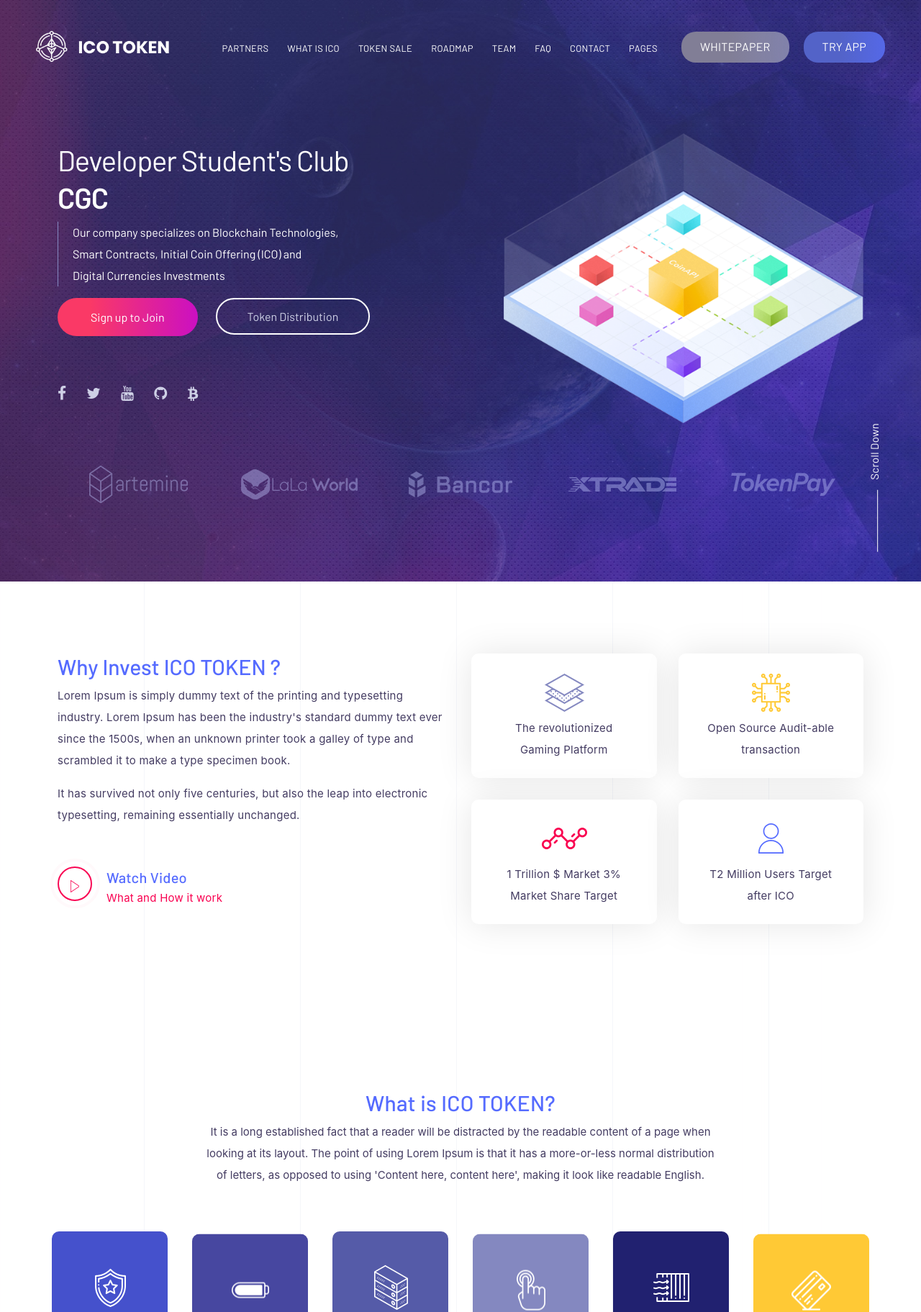
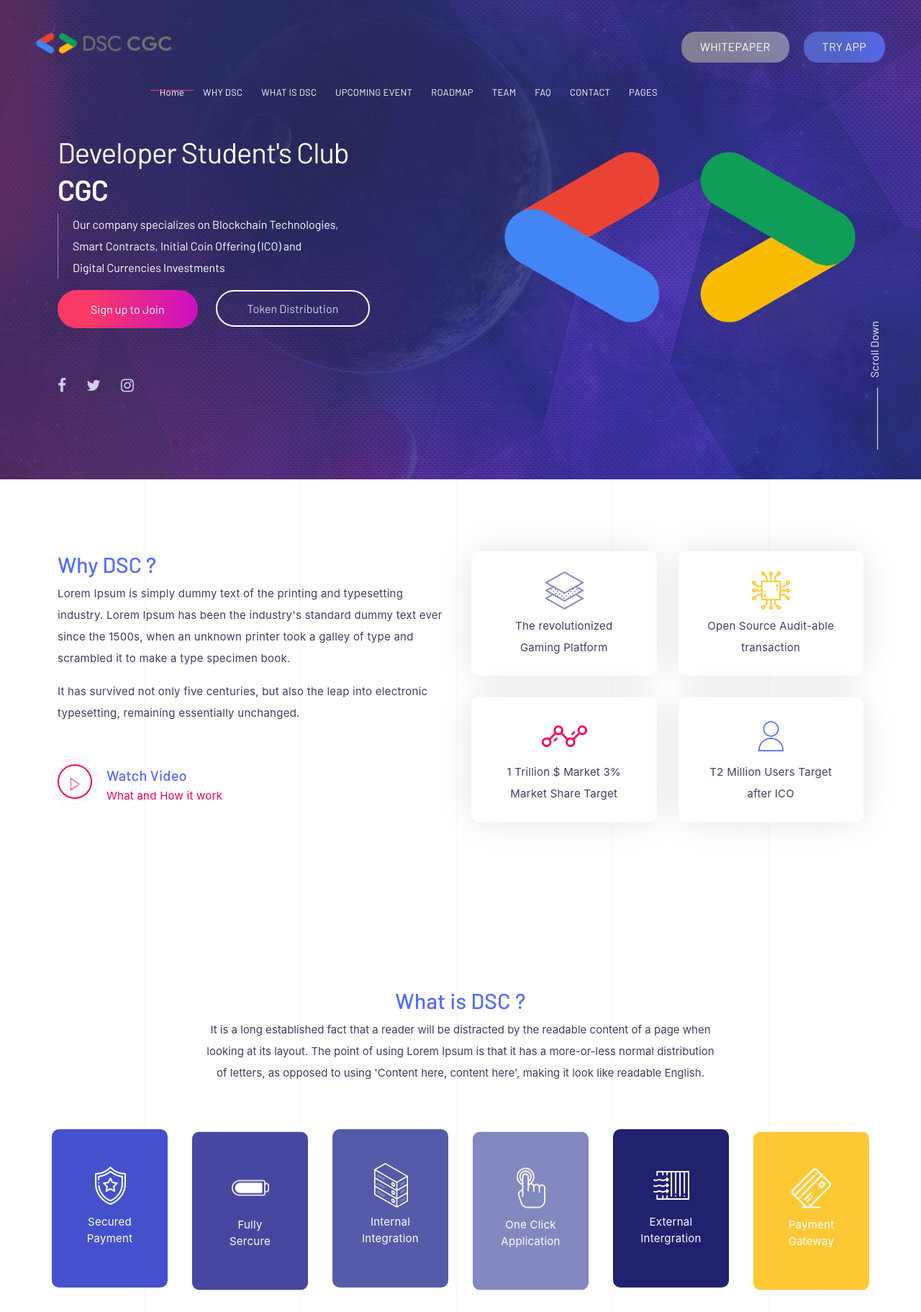
Before and after one commit to nandkk05/dsccgcwebsite, a Node server app: page / in a window 1280 px wide. Shown: the top 1823 px of the page at 72% size. Run offline with Node 20, Linux system fonts and the light colour scheme; some libraries are stand-ins or nearby versions.

Commit message:
Second Commit

```diff
--- a/views/index.ejs
+++ b/views/index.ejs
@@ -25,15 +25,14 @@
 
 
 <div class="page-loading">
-	<img src="images/loader.gif" alt="" />
-	<span>Skip Loader</span>
+	<img src="images/resource/logo.png" alt="DSC CGC" />
 </div>
 
 <div class="theme-layout">
 
 	<header class="sticktop">
 		<div class="menusec">
-			<div class="logo"> <a href="index.html" title=""><img class="hidec" src="images/resource/logo.png" alt="" /><img class="showc" src="images/resource/logoc.png" alt="" /></a> </div>
+			<div class="logo"> <a href="/" title=""><img class="hidec" src="images/resource/logo.png" alt="" /><img class="showc" src="images/resource/logoc.png" alt="" /></a> </div>
 			<div class="apps-btns">
 				<a href="#" class="g1" title="">Whitepaper</a>
 				<a href="#" class="g2" title="">TRY APP</a>
@@ -47,9 +46,10 @@
 			</div>
 			<nav id="navsc">
 					<ul>
-						<li class="active"><a class="smooth" href="#five" title="">PARTNERS</a></li>
-						<li><a class="smooth" href="#one" title="">WHAT IS ICO</a></li>
-						<li><a class="smooth" href="#two" title="">TOKEN SALE</a></li>
+						<li class="active"><a class="smooth" href="/" title="">Home</a></li>
+						<li><a class="smooth" href="#one" title="">WHY DSC</a></li>
+						<li><a class="smooth" href="#two" title="">WHAT IS DSC</a></li>
+						<li><a class="smooth" href="#event" title="">UPCOMING EVENT</a></li>
 						<li><a class="smooth" href="#three" title="">ROADMAP</a></li>
 						<li><a class="smooth" href="#four" title="">TEAM</a></li>
 						<li><a class="smooth" href="#six" title="">FAQ</a></li>
@@ -120,23 +120,14 @@
 									<li><a class="gradient theme-btn" href="#" title="">Sign up to Join</a></li><li><a class="theme-btn blank" href="#" title="">Token Distribution</a></li>
 								</ul>
 								<div class="social">
-									<a href="#" title=""><i class="fa fa-facebook"></i></a>
-									<a href="#" title=""><i class="fa fa-twitter"></i></a>
-									<a href="#" title=""><i class="fa fa-youtube"></i></a>
-									<a href="#" title=""><i class="fa fa-github"></i></a>
-									<a href="#" title=""><i class="fa fa-bitcoin"></i></a>
+									<a  target="_blank"  href="https://www.facebook.com/dsccgc" title=""><i class="fa fa-facebook"></i></a>
+									<a  target="_blank"  href="https://twitter.com/dsccgc" title=""><i class="fa fa-twitter"></i></a>
+									<a  target="_blank"  href="https://www.instagram.com/dsccgc/" title=""><i class="fa fa-instagram"></i></a>
 								</div>
 							</div>
 							<div class="fimg animute wow fadeIn" data-wow-delay="0.2s">
 								<img src="images/resource/mockup1.png" alt="" />
 							</div>
-						</div>
-						<div class="clsec" id="five">
-							<div class="cl wow fadeIn" data-wow-delay="0s"> <a href="#" title=""><img src="images/resource/logo1.png" alt="" /></a> </div>
-							<div class="cl wow fadeIn" data-wow-delay="0.2s"> <a href="#" title=""><img src="images/resource/logo2.png" alt="" /></a> </div>
-							<div class="cl wow fadeIn" data-wow-delay="0.4s"> <a href="#" title=""><img src="images/resource/logo3.png" alt="" /></a> </div>
-							<div class="cl wow fadeIn" data-wow-delay="0.6s"> <a href="#" title=""><img src="images/resource/logo4.png" alt="" /></a> </div>
-							<div class="cl wow fadeIn" data-wow-delay="0.8s"> <a href="#" title=""><img src="images/resource/logo5.png" alt="" /></a> </div>
 						</div>
 						<div class="scrolldown"><a href="#scrolldown" title="">Scroll Down</a></div>
 					</div>
@@ -151,7 +142,7 @@
 				<div class="row">
 					<div class="col-lg-6">
 						<div class="why-info wow fadeIn" data-wow-delay="0s">
-							<h3>Why Invest ICO TOKEN ?</h3>
+							<h3>Why DSC ?</h3>
 							<p>Lorem Ipsum is simply dummy text of the printing and typesetting industry. Lorem Ipsum has been the industry's standard dummy text ever since the 1500s, when an unknown printer took a galley of type and scrambled it to make a type specimen book. </p>
 							<p>It has survived not only five centuries, but also the leap into electronic typesetting, remaining essentially unchanged.</p>
 							<a class="fancybtn" href="https://youtu.be/SSo_EIwHSd4" title="">
@@ -202,7 +193,7 @@
 				<div class="row">
 					<div class="col-lg-12">
 						<div class="whytoken">
-							<h3 class=" wow fadeIn" data-wow-delay="0s">What is ICO TOKEN?</h3>
+							<h3 class=" wow fadeIn" data-wow-delay="0s">What is DSC ?</h3>
 							<p class=" wow fadeIn" data-wow-delay="0.2s">It is a long established fact that a reader will be distracted by the readable content of a page when looking at its layout. The point of using Lorem Ipsum is that it has a more-or-less normal distribution of letters, as opposed to using 'Content here, content here', making it look like readable English.</p>
 							<div class="tokenfesec">
 								<div class="row">
@@ -251,7 +242,7 @@
 		</div>
 	</section>
 
-	<section>
+	<section id="event">
 		<div class="block remove-top less-bottom">
 			<div class="container fluid expadding">
 				<div class="row">
@@ -585,25 +576,22 @@
 							<h3>Contact</h3>
 							<div class="consec">
 								<div class="contactlists">
-									<span class="wow fadeIn" data-wow-delay="0s"><strong><img src="images/icon12.png" alt="" /></strong><i>ICO TOKEN 555 Madison Avenue, Suite F-2 <br>Manhattan, New York 10282</i></span>
+									<span class="wow fadeIn" data-wow-delay="0s"><strong><img src="images/icon12.png" alt="" /></strong><i>CGC LANDRAN<br>Kharar Banur Hwy, Sector 112, Sahibzada Ajit Singh Nagar, Punjab 140307</i></span>
 									<span class="wow fadeIn" data-wow-delay="0.2s"><strong><img src="images/icon13.png" alt="" /></strong><i>Call us <br>0934 343 343</i></span>
 									<span class="wow fadeIn" data-wow-delay="0.4s"><strong><img src="images/icon14.png" alt="" /></strong><i>Email <br><a href="https://grandetest.com/cdn-cgi/l/email-protection" class="__cf_email__" data-cfemail="b1d8dfd7def1c5dedad4df9fd2dedc">[email&#160;protected]</a></i></span>
 									<div class="social wow fadeInUp">
-										<a href="#" title=""><i class="fa fa-facebook"></i></a>
-										<a href="#" title=""><i class="fa fa-instagram"></i></a>
-										<a href="#" title=""><i class="fa fa-pinterest"></i></a>
-										<a href="#" title=""><i class="fa fa-dribbble"></i></a>
-										<a href="#" title=""><i class="fa fa-twitter"></i></a>
-										<a href="#" title=""><i class="fa fa-google"></i></a>
+										<a  target="_blank"  href="https://www.facebook.com/dsccgc" title=""><i class="fa fa-facebook"></i></a>
+										<a  target="_blank"  href="https://www.instagram.com/dsccgc/" title=""><i class="fa fa-instagram"></i></a>
+										<a  target="_blank"  href="https://twitter.com/dsccgc" title=""><i class="fa fa-twitter"></i></a>
 									</div>
 								</div>
 								<div class="contactformsec wow fadeIn" id="contact">
 									<div id="message"></div>
-									<form method="post" action="https://grandetest.com/theme/ico-html/contact.php" name="contactform" id="contactform">
-										<input name="name" type="text" id="name" placeholder="Your Name" />
-										<input  name="email" type="text" id="email" placeholder="Your Email"  />
+									<form method="post" action="/contact-us" name="contactform" id="contactform">
+										<input name="name" required type="text" id="name" placeholder="Your Name" />
+										<input  name="email" required type="email" id="email" placeholder="Your Email"  />
 										<textarea name="comments" id="comments" placeholder="Your Message"></textarea>
-										<button  id="submit" type="submit" class="theme-btn gradient">Send Message</button>
+										<button  id="submit" required type="submit" class="theme-btn gradient">Send Message</button>
 									</form>
 								</div>
 							</div>
@@ -613,7 +601,7 @@
 			</div>
 			<div class="bottomline">
 				<div class="scrollup"><a href="#scrollup" title="">Scroll Up</a></div>
-				<span>© 2018 ICO TOKEN All rights reserved. Design by Creative Layers</span>
+				<span> Developed</span>
 			</div>
 		</div>
 	</section>
@@ -637,6 +625,4 @@
 <script src="js/scrollup.js" type="text/javascript"></script>
 
 </body>
-
-<!-- Mirrored from grandetest.com/theme/ico-html/index5.html by HTTrack Website Copier/3.x [XR&CO'2014], Mon, 16 Sep 2019 15:50:44 GMT -->
 </html>
```
Also changed, not shown: public/images/resource/logo.png, public/images/resource/logoc.png, public/images/resource/mockup1.png.
